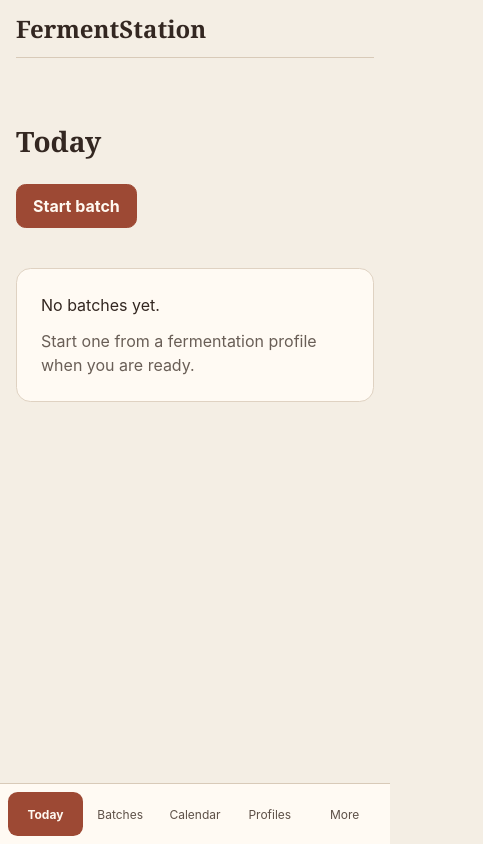
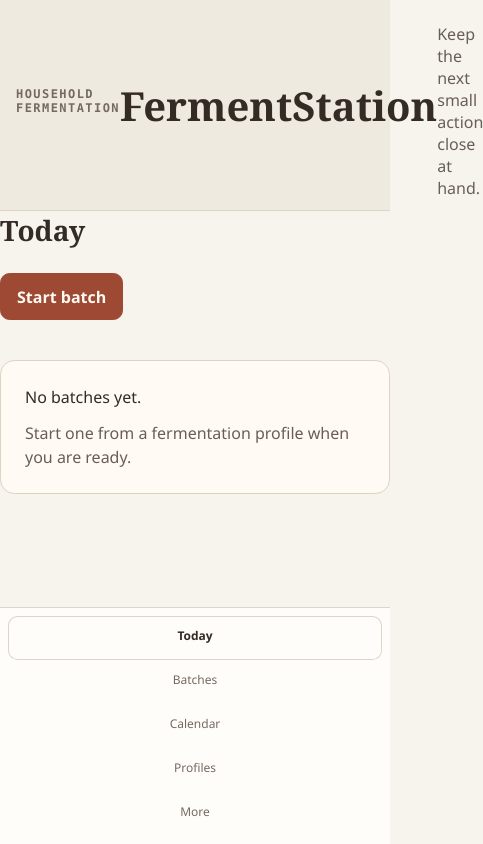
Before and after one commit to peterle95/fermentStation, a React (Vite) app: page / in a window 390 px wide. Shown: the whole page, 483 px wide, since content can reach past the window. Built offline with nearby package versions, Linux system fonts and the light colour scheme.

Commit message:
allignment to prototype

```diff
--- a/src/styles.css
+++ b/src/styles.css
@@ -1,7 +1,21 @@
 :root {
-  color: #332721;
-  background: #f4eee4;
-  font-family: Inter, system-ui, sans-serif;
+  --bg: #f7f4ee;
+  --surface: #fffdfa;
+  --panel: #eee9df;
+  --panel-deep: #e5ded2;
+  --ink: #342b25;
+  --muted: #756a61;
+  --border: #ddd5c9;
+  --accent: #a24f38;
+  --accent-dark: #743c2e;
+  --green: #34704d;
+  --green-bg: #e8f3e9;
+  --amber: #986315;
+  --amber-bg: #f8edcf;
+  --blue: #356886;
+  color: var(--ink);
+  background: var(--bg);
+  font-family: "Segoe UI", system-ui, sans-serif;
   font-synthesis: none;
 }
 
@@ -12,6 +26,7 @@
 body {
   margin: 0;
   min-width: 320px;
+  background: var(--bg);
 }
 
 button {
@@ -20,19 +35,76 @@ button {
 }
 
 .app-shell {
-  margin: 0 auto;
-  max-width: 1200px;
+  display: flex;
   min-height: 100vh;
-  padding: 2rem clamp(1.25rem, 5vw, 4rem);
+}
+
+.sidebar {
+  background: var(--panel);
+  border-right: 1px solid var(--border);
+  display: flex;
+  flex: 0 0 15.75rem;
+  flex-direction: column;
+  min-height: 100vh;
+  padding: 1.25rem 0.9rem;
+  position: sticky;
+  top: 0;
+  height: 100vh;
+}
+
+.brand {
+  align-items: center;
+  display: flex;
+  gap: 0.7rem;
+  padding: 0 0.5rem 1.25rem;
+}
+
+.brand-mark {
+  align-items: center;
+  background: var(--accent);
+  border-radius: 0.6rem;
+  color: #fffaf4;
+  display: flex;
+  font-family: Consolas, monospace;
+  font-size: 0.75rem;
+  font-weight: 700;
+  height: 2.2rem;
+  justify-content: center;
+  width: 2.2rem;
+}
+
+.brand div,
+.masthead div {
+  display: grid;
+}
+
+.brand strong,
+.masthead strong {
+  font-family: Georgia, serif;
+  font-size: 1.18rem;
+}
+
+.brand span:not(.brand-mark),
+.masthead span {
+  color: var(--muted);
+  font-family: Consolas, monospace;
+  font-size: 0.62rem;
+  letter-spacing: 0.08em;
+  text-transform: uppercase;
+}
+
+.content-shell {
+  flex: 1;
+  min-width: 0;
 }
 
 .masthead {
-  border-bottom: 1px solid #d8cab8;
-  padding-bottom: 1.5rem;
+  display: none;
 }
 
 .eyebrow {
-  color: #9d4934;
+  color: var(--muted);
+  font-family: Consolas, monospace;
   font-size: 0.75rem;
   font-weight: 700;
   letter-spacing: 0.12em;
@@ -51,7 +123,7 @@ h1 {
 }
 
 h2 {
-  font-size: clamp(2rem, 5vw, 3.5rem);
+  font-size: clamp(2rem, 4vw, 2.5rem);
 }
 
 .intro {
@@ -59,19 +131,22 @@ h2 {
   margin: 0.75rem 0 0;
 }
 
-.layout {
-  display: grid;
-  gap: 2rem;
-  grid-template-columns: minmax(10rem, 0.25fr) 1fr;
-  padding-top: 2rem;
+.main-content {
+  margin: 0 auto;
+  max-width: 74rem;
+  padding: 2rem 2.2rem 4rem;
+}
+
+.screen-intro {
+  color: var(--muted);
+  margin: 0.45rem 0 0;
 }
 
 .navigation {
-  align-content: start;
-  display: grid;
+  display: flex;
+  flex: 1;
+  flex-direction: column;
   gap: 0.4rem;
-  position: sticky;
-  top: 2rem;
 }
 
 .mobile-label {
@@ -82,7 +157,10 @@ h2 {
   background: transparent;
   border: 0;
   border-radius: 0.6rem;
-  color: #5e5148;
+  align-items: center;
+  color: var(--muted);
+  display: flex;
+  gap: 0.7rem;
   cursor: pointer;
   padding: 0.75rem 1rem;
   text-align: left;
@@ -90,15 +168,34 @@ h2 {
 
 .navigation button:hover,
 .navigation button:focus-visible {
-  background: #e8ddce;
-  outline: 2px solid #9d4934;
+  background: var(--panel-deep);
+  outline: 2px solid var(--accent);
   outline-offset: 2px;
 }
 
 .navigation button.selected {
-  background: #9d4934;
-  color: #fff9f1;
+  background: var(--surface);
+  box-shadow: inset 0 0 0 1px var(--border);
+  color: var(--ink);
   font-weight: 700;
+}
+
+.navigation button:last-child {
+  border-top: 1px solid var(--border);
+  border-radius: 0;
+  margin-top: auto;
+}
+
+.nav-mark {
+  align-items: center;
+  border: 1px solid var(--border);
+  border-radius: 0.45rem;
+  display: flex;
+  font-family: Consolas, monospace;
+  font-size: 0.7rem;
+  height: 1.65rem;
+  justify-content: center;
+  width: 1.65rem;
 }
 
 .empty-state {
@@ -266,7 +363,231 @@ textarea {
   display: grid;
   gap: 1rem;
   margin-top: 1.5rem;
-  max-width: 52rem;
+  max-width: none;
+}
+
+.section-heading {
+  align-items: baseline;
+  display: flex;
+  font-family: Georgia, serif;
+  font-size: 1.25rem;
+  gap: 0.65rem;
+  margin: 1.6rem 0 0.7rem;
+}
+
+.section-heading span {
+  color: var(--muted);
+  font-family: Consolas, monospace;
+  font-size: 0.65rem;
+  font-weight: 400;
+  letter-spacing: 0.08em;
+  text-transform: uppercase;
+}
+
+.queue-grid {
+  display: grid;
+  gap: 0.65rem;
+}
+
+.queue-card {
+  align-items: center;
+  background: var(--surface);
+  border: 1px solid var(--border);
+  border-left: 3px solid var(--accent);
+  border-radius: 0.7rem;
+  box-shadow: 0 6px 18px rgb(52 43 37 / 6%);
+  display: grid;
+  gap: 0.85rem;
+  grid-template-columns: auto 1fr auto;
+  padding: 0.85rem 1rem;
+}
+
+.queue-icon {
+  align-items: center;
+  background: var(--amber-bg);
+  border-radius: 0.55rem;
+  color: var(--amber);
+  display: flex;
+  font-family: Georgia, serif;
+  font-size: 1.15rem;
+  height: 2.3rem;
+  justify-content: center;
+  width: 2.3rem;
+}
+
+.queue-card.ready .queue-icon {
+  background: var(--green-bg);
+  color: var(--green);
+}
+
+.queue-card div {
+  display: grid;
+  gap: 0.15rem;
+}
+
+.queue-card small {
+  color: var(--amber);
+  font-family: Consolas, monospace;
+  font-size: 0.65rem;
+  letter-spacing: 0.06em;
+  text-transform: uppercase;
+}
+
+.queue-card p {
+  color: var(--muted);
+  font-size: 0.85rem;
+  margin: 0;
+}
+
+.filter-row {
+  display: flex;
+  flex-wrap: wrap;
+  gap: 0.45rem;
+  margin-top: 0.25rem;
+}
+
+.filter-row button {
+  background: var(--surface);
+  border: 1px solid var(--border);
+  border-radius: 999px;
+  color: var(--muted);
+  cursor: pointer;
+  min-height: 2.25rem;
+  padding: 0.4rem 0.8rem;
+}
+
+.filter-row button[aria-pressed="true"] {
+  background: var(--ink);
+  border-color: var(--ink);
+  color: var(--surface);
+  font-weight: 700;
+}
+
+.batch-overview {
+  display: grid;
+  gap: 0.85rem;
+  grid-template-columns: repeat(3, minmax(0, 1fr));
+}
+
+.batch-summary {
+  background: var(--surface);
+  border: 1px solid var(--border);
+  border-radius: 0.85rem;
+  box-shadow: 0 6px 18px rgb(52 43 37 / 6%);
+  display: grid;
+  gap: 0.65rem;
+  padding: 1rem;
+}
+
+.batch-summary h3,
+.batch-summary p {
+  margin: 0;
+}
+
+.batch-summary h3 {
+  font-family: Georgia, serif;
+  font-size: 1.15rem;
+}
+
+.batch-summary > p:not(.summary-next) {
+  color: var(--muted);
+  font-size: 0.84rem;
+}
+
+.summary-heading {
+  align-items: center;
+  display: flex;
+  justify-content: space-between;
+}
+
+.summary-heading small {
+  color: var(--muted);
+  font-family: Consolas, monospace;
+}
+
+.summary-metrics {
+  display: flex;
+  flex-wrap: wrap;
+  gap: 0.35rem;
+}
+
+.summary-metrics span {
+  background: var(--panel);
+  border: 1px solid var(--border);
+  border-radius: 0.4rem;
+  font-family: Consolas, monospace;
+  font-size: 0.75rem;
+  padding: 0.2rem 0.45rem;
+}
+
+.summary-next {
+  border-top: 1px dashed var(--border);
+  color: var(--muted);
+  font-size: 0.8rem;
+  padding-top: 0.55rem;
+}
+
+.batch-summary > button,
+.back-link {
+  background: transparent;
+  border: 0;
+  color: var(--accent-dark);
+  cursor: pointer;
+  font-weight: 700;
+  min-height: auto;
+  padding: 0;
+  text-align: left;
+  width: fit-content;
+}
+
+.upcoming-strip {
+  display: flex;
+  gap: 0.65rem;
+  overflow-x: auto;
+  padding-bottom: 0.5rem;
+}
+
+.upcoming-strip button {
+  background: var(--surface);
+  border: 1px solid var(--border);
+  border-radius: 0.7rem;
+  cursor: pointer;
+  display: grid;
+  flex: 0 0 7rem;
+  gap: 0.35rem;
+  padding: 0.65rem;
+  text-align: left;
+}
+
+.upcoming-strip time {
+  color: var(--muted);
+  display: flex;
+  flex-direction: column;
+  font-family: Consolas, monospace;
+  font-size: 0.65rem;
+  text-transform: uppercase;
+}
+
+.upcoming-strip time strong {
+  color: var(--ink);
+  font-family: Georgia, serif;
+  font-size: 1.5rem;
+  line-height: 1;
+}
+
+.upcoming-strip span {
+  border-radius: 0.35rem;
+  font-size: 0.7rem;
+  padding: 0.15rem 0.35rem;
+  width: fit-content;
+}
+
+.event-check { background: var(--amber-bg); color: var(--amber); }
+.event-finish { background: var(--green-bg); color: var(--green); }
+.upcoming-strip small { color: var(--muted); }
+
+.back-link {
+  margin-bottom: 0.2rem;
 }
 
 .batch-toolbar,
@@ -537,36 +858,43 @@ button:disabled {
 
 @media (max-width: 700px) {
   .app-shell {
-    padding-left: 1rem;
-    padding-right: 1rem;
-    padding-top: 0;
-    padding-bottom: 6rem;
+    display: block;
+    padding-bottom: 5rem;
+  }
+
+  .sidebar {
+    background: transparent;
+    border: 0;
+    display: block;
+    height: 0;
+    min-height: 0;
+    padding: 0;
+    position: static;
+  }
+
+  .brand {
+    display: none;
   }
 
   .masthead {
-    background: #f4eee4;
-    padding: 0.75rem 0;
+    align-items: center;
+    background: rgb(238 233 223 / 92%);
+    border-bottom: 1px solid var(--border);
+    display: flex;
+    min-height: 4rem;
+    padding: 0.7rem 1rem;
     position: sticky;
     top: 0;
     z-index: 10;
   }
 
-  .masthead .eyebrow,
-  .masthead .intro {
-    display: none;
-  }
-
-  .masthead h1 {
-    font-size: 1.5rem;
-  }
-
-  .layout {
-    display: block;
+  .main-content {
+    padding: 1.25rem 1rem 2rem;
   }
 
   .navigation {
-    background: #fffaf3;
-    border-top: 1px solid #d8cab8;
+    background: var(--surface);
+    border-top: 1px solid var(--border);
     bottom: 0;
     display: flex;
     gap: 0;
@@ -579,10 +907,26 @@ button:disabled {
   }
 
   .navigation button {
+    align-items: center;
+    display: flex;
+    flex-direction: column;
     flex: 1;
     font-size: 0.75rem;
+    gap: 0.15rem;
     padding: 0.7rem 0.3rem;
     text-align: center;
+  }
+
+  .navigation button:last-child {
+    border-top: 0;
+    border-radius: 0.6rem;
+    margin-top: 0;
+  }
+
+  .nav-mark {
+    border: 0;
+    height: auto;
+    width: auto;
   }
 
   .desktop-label {
@@ -593,8 +937,17 @@ button:disabled {
     display: inline;
   }
 
-  main {
-    padding-top: 2rem;
+  .batch-overview {
+    grid-template-columns: repeat(2, minmax(0, 1fr));
+  }
+
+  .queue-card {
+    align-items: start;
+    grid-template-columns: auto 1fr;
+  }
+
+  .queue-card .primary-action {
+    grid-column: 2;
   }
 
   .batch-form,
@@ -626,6 +979,10 @@ button:disabled {
     padding: 1rem;
   }
 
+  .batch-overview {
+    grid-template-columns: 1fr;
+  }
+
   .batch-heading {
     align-items: start;
   }
```
